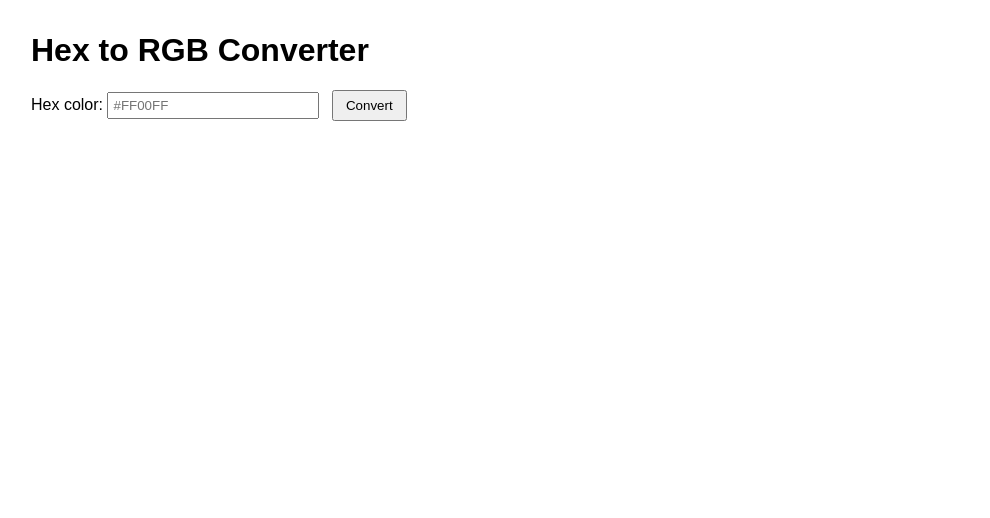
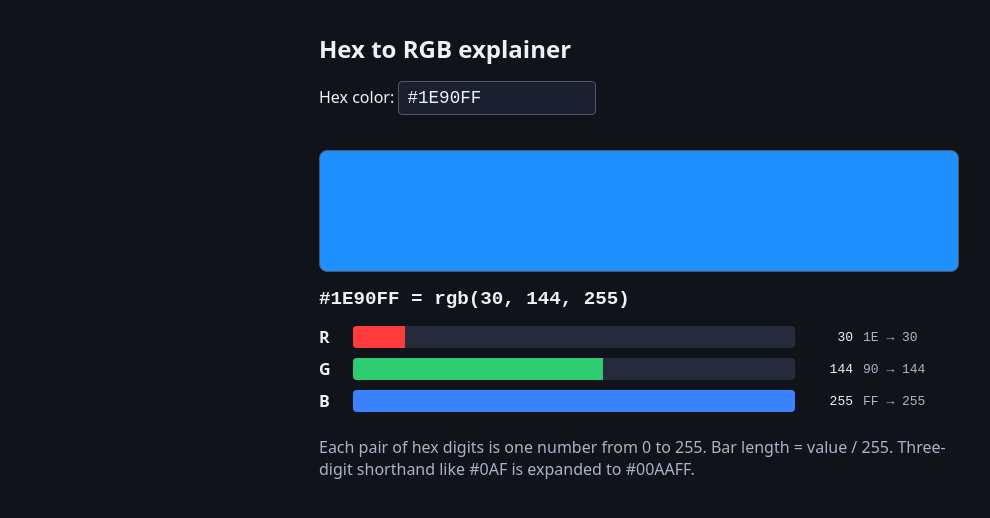
Before and after one commit to HivemindOS-Agents/hivepunk-86, a plain HTML site: page tools/hex2rgb/index.html in a window 1280 px wide. Shown: the whole page, without its empty margins (1-991 px from the left). Drawn offline with Linux system fonts and the light colour scheme.

Commit message:
hex2rgb: index.html (Build a small public explainer page in the hivepun)

```diff
--- a/tools/hex2rgb/index.html
+++ b/tools/hex2rgb/index.html
@@ -2,20 +2,38 @@
 <html lang="en">
 <head>
   <meta charset="UTF-8">
-  <title>Hex to RGB Converter</title>
+  <meta name="viewport" content="width=device-width, initial-scale=1">
+  <title>Hex to RGB explainer</title>
   <style>
-    body{font-family:sans-serif;margin:2rem;}
-    input{width:200px;padding:4px;}
-    button{padding:6px 12px;margin-left:8px;}
-    #output{margin-top:1rem;font-weight:600;}
+    body{font-family:system-ui,sans-serif;margin:2rem auto;max-width:640px;background:#10131a;color:#eef2f8;padding:0 1rem;}
+    h1{font-size:1.5rem;}
+    input{width:180px;padding:6px 8px;font-size:1.1rem;font-family:monospace;border-radius:4px;border:1px solid #556;background:#1b2030;color:#eef2f8;}
+    #swatch{height:120px;border-radius:8px;margin:1rem 0;border:1px solid #556;background:#1E90FF;}
+    #summary{font-weight:700;font-size:1.2rem;margin-bottom:1rem;font-family:monospace;}
+    #error{color:#ff8080;min-height:1.2em;}
+    .row{display:flex;align-items:center;gap:10px;margin:10px 0;}
+    .label{width:1.5rem;font-weight:700;}
+    .track{flex:1;height:22px;background:#252b3b;border-radius:4px;overflow:hidden;}
+    .bar{height:100%;width:0%;}
+    #barR{background:#ff3b3b;} #barG{background:#2ecc71;} #barB{background:#3b82ff;}
+    .num{width:3rem;text-align:right;font-family:monospace;}
+    .pair{width:6rem;font-family:monospace;color:#aab4c8;}
+    .note{color:#aab4c8;margin-top:1.5rem;}
   </style>
 </head>
 <body>
-  <h1>Hex to RGB Converter</h1>
+  <h1>Hex to RGB explainer</h1>
   <label for="hexInput">Hex color:</label>
-  <input type="text" id="hexInput" placeholder="#FF00FF">
-  <button id="convertBtn">Convert</button>
-  <div id="output"></div>
+  <input type="text" id="hexInput" value="#1E90FF" autocomplete="off" spellcheck="false">
+  <div id="error" role="alert"></div>
+  <div id="swatch" aria-label="color swatch"></div>
+  <div id="summary"></div>
+
+  <div class="row"><span class="label">R</span><div class="track"><div class="bar" id="barR"></div></div><span class="num" id="valR">-</span><span class="pair" id="pairR">-</span></div>
+  <div class="row"><span class="label">G</span><div class="track"><div class="bar" id="barG"></div></div><span class="num" id="valG">-</span><span class="pair" id="pairG">-</span></div>
+  <div class="row"><span class="label">B</span><div class="track"><div class="bar" id="barB"></div></div><span class="num" id="valB">-</span><span class="pair" id="pairB">-</span></div>
+
+  <p class="note">Each pair of hex digits is one number from 0 to 255. Bar length = value / 255. Three-digit shorthand like #0AF is expanded to #00AAFF.</p>
 
   <script src="script.js"></script>
 </body>
```
